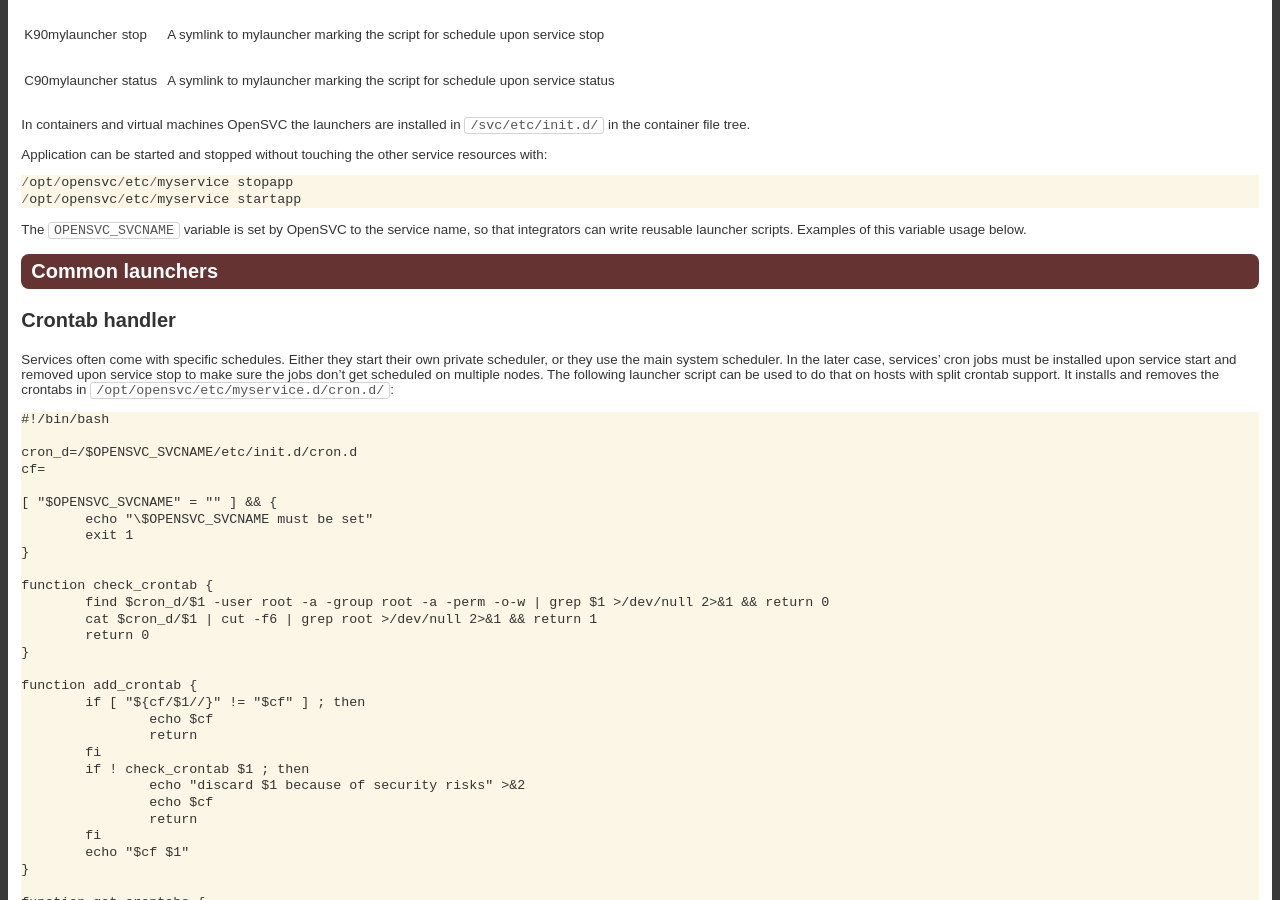
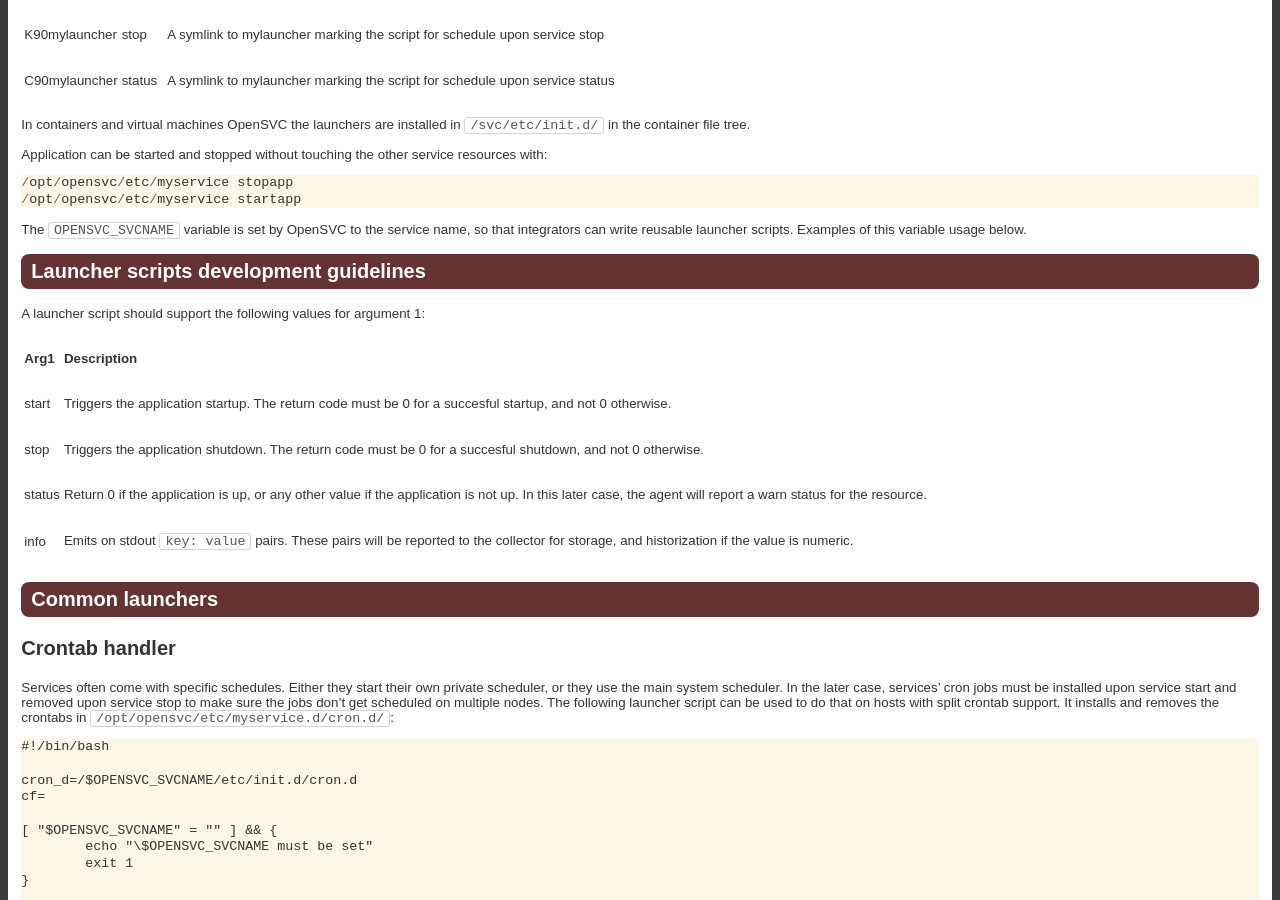
Before and after one commit to opensvc/docs.opensvc.com, a Sphinx documentation site: the page built from source/agent.service.app.rst, in a window 1280 px wide and 900 px high, scrolled down 1841 px. Built offline with Sphinx 7.4.7, drawn with Linux system fonts in a browser that asks for light colours; comment, search, counter and statistics services are not loaded; some of the changed text lies outside the part shown.

Commit message:
Add launcher scripts development guidelines

```diff
--- a/source/agent.service.app.rst
+++ b/source/agent.service.app.rst
@@ -119,6 +119,25 @@
 
 The ``OPENSVC_SVCNAME`` variable is set by OpenSVC to the service name, so that integrators can write reusable launcher scripts. Examples of this variable usage below.
 
+Launcher scripts development guidelines
+=======================================
+
+A launcher script should support the following values for argument 1:
+
++------------+-------------------------------------------------------------------------------------------------------------+
+| Arg1       | Description                                                                                                 |
++============+=============================================================================================================+
+| start      | Triggers the application startup. The return code must be 0 for a succesful startup, and not 0 otherwise.   |
++------------+-------------------------------------------------------------------------------------------------------------+
+| stop       | Triggers the application shutdown. The return code must be 0 for a succesful shutdown, and not 0 otherwise. |
++------------+-------------------------------------------------------------------------------------------------------------+
+| status     | Return 0 if the application is up, or any other value if the application is not up. In this later case, the |
+|            | agent will report a warn status for the resource.                                                           |
++------------+-------------------------------------------------------------------------------------------------------------+
+| info       | Emits on stdout ``key: value`` pairs. These pairs will be reported to the collector for storage, and        |
+|            | historization if the value is numeric.                                                                      |
++------------+-------------------------------------------------------------------------------------------------------------+
+
 Common launchers
 ================
 
```
